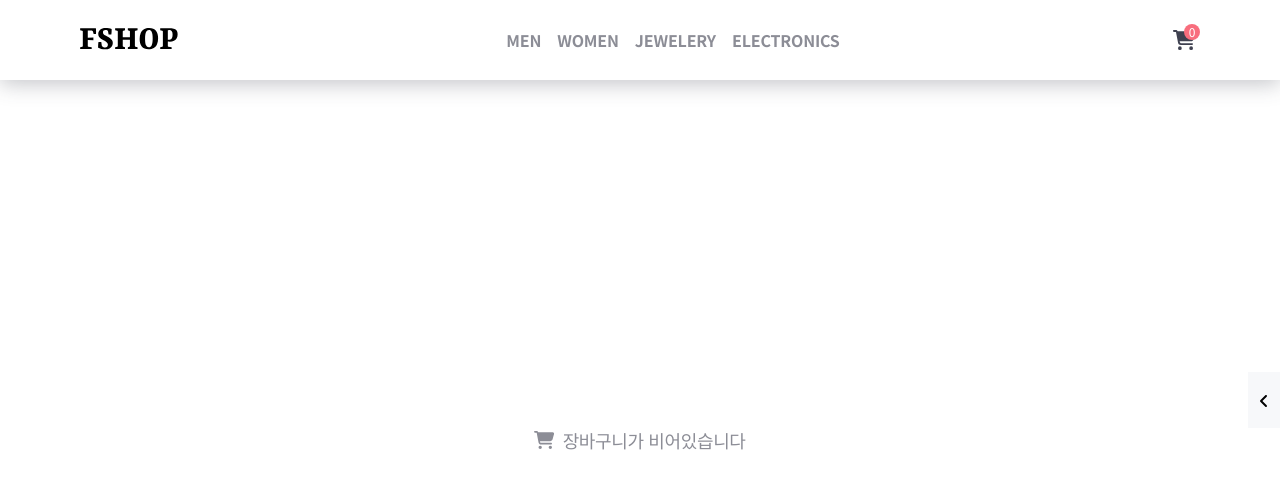
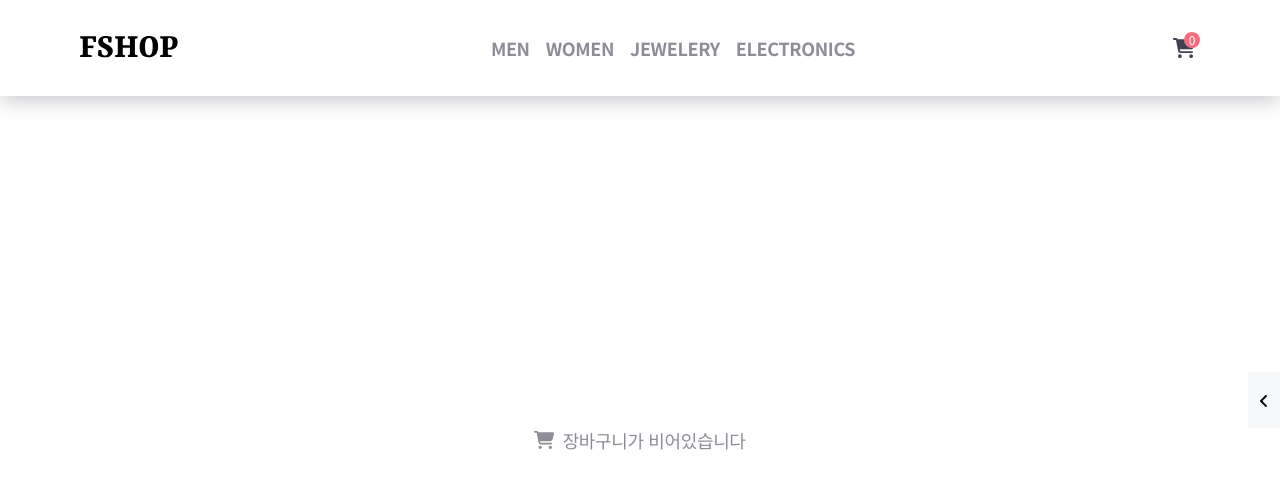
Before and after one commit to ziynii/project__f-shop, a React (Create React App) app: page /cart in a window 1280 px wide. Shown: the top 488 px of the page. Built offline with nearby package versions, Linux system fonts and the light colour scheme; a web font is replaced by a local one.

Commit message:
💄 Style header in desktop size

```diff
--- a/src/styles/component/_header-gnb.scss
+++ b/src/styles/component/_header-gnb.scss
@@ -12,4 +12,14 @@
 			color: $dark;
 		}
 	}
+
+	@include responsive(D) {
+		.gnb-item {
+			@include text-style(18);
+
+			&:hover {
+				color: $dark;
+			}
+		}
+	}
 }
--- a/src/styles/layout/_header.scss
+++ b/src/styles/layout/_header.scss
@@ -10,6 +10,10 @@
 
 	&-wrapper {
 		@include flexbox(between);
+	}
+
+	&-logo {
+		cursor: pointer;
 	}
 
 	&-menu-button,
@@ -32,6 +36,7 @@
 
 	&-cart-button {
 		position: relative;
+		cursor: pointer;
 
 		.quantity {
 			@include flexbox;
@@ -46,4 +51,12 @@
 			border-radius: 50%;
 		}
 	}
+
+	@include responsive(D) {
+		padding: 32px 0;
+
+		&-cart-button:hover {
+			opacity: 0.7;
+		}
+	}
 }
```
